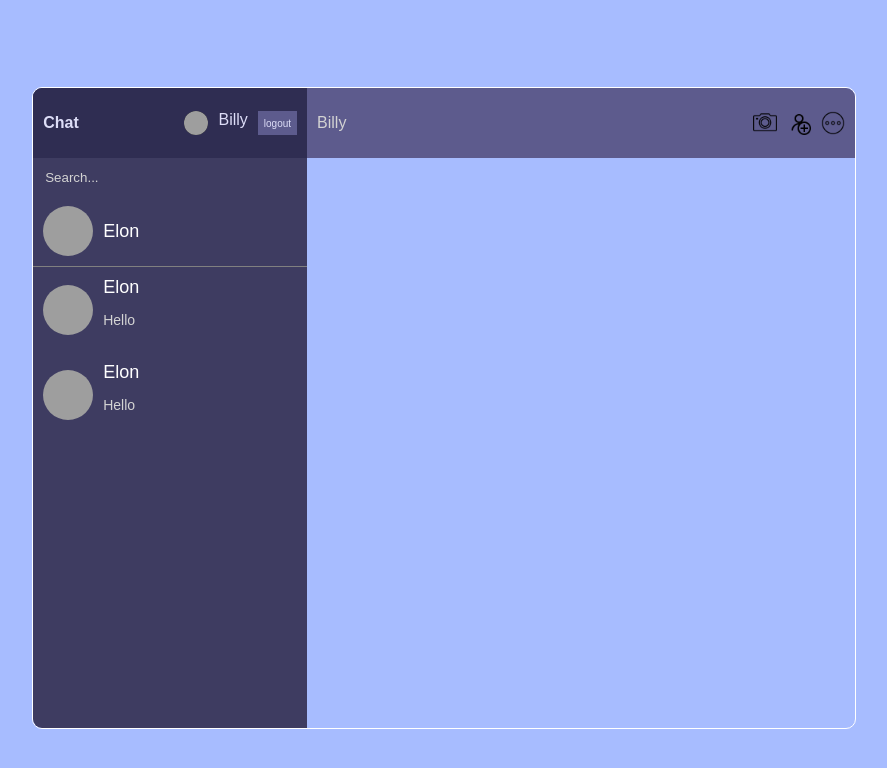
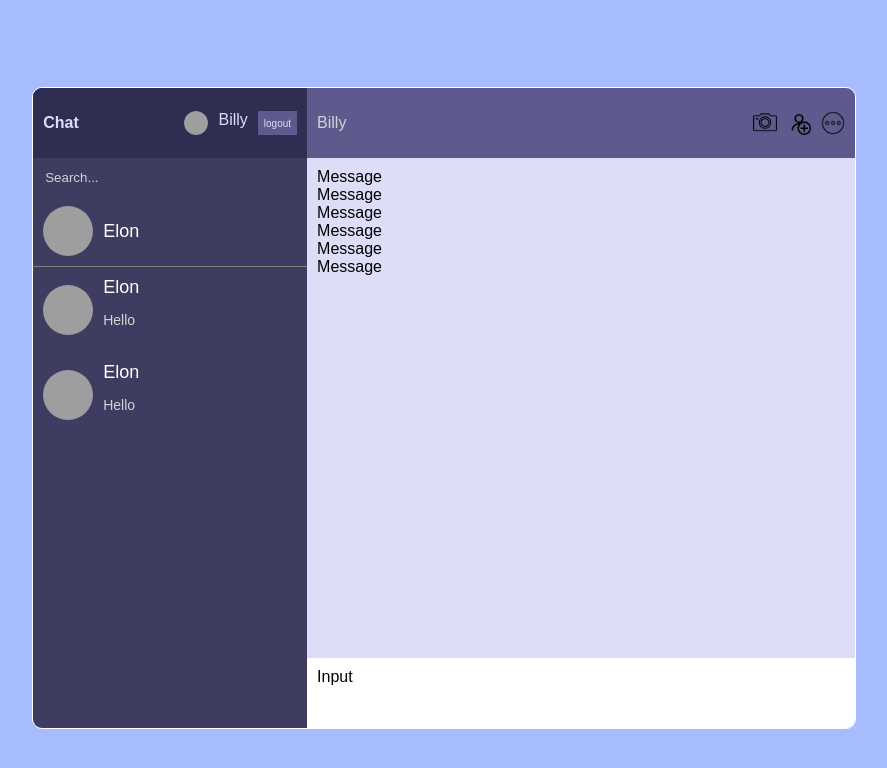
Before and after one commit to VasilGVasilev/simpleChat, a React (Create React App) app in the folder simplechat/: page / in a window 1280 px wide. Shown: the top 768 px of the page, without its empty margins (196-1083 px from the left). Built offline with nearby package versions, Linux system fonts and the light colour scheme; grey boxes are pictures that could not be loaded.

Commit message:
right side of chat mock ready

```diff
--- a/simplechat/src/componentsHome/RightSide/Chat.js
+++ b/simplechat/src/componentsHome/RightSide/Chat.js
@@ -3,6 +3,8 @@ import React from 'react'
 import Cam from '../../img/camera.png'
 import Add from '../../img/addUser.png'
 import More from '../../img/more.png'
+import Messages from './Messages'
+import Input from './Input'
 
 
 const Chat = () => {
@@ -16,6 +18,8 @@ const Chat = () => {
           <img src={More} alt="" />
         </div>
       </div>
+      <Messages></Messages>
+      <Input></Input>
     </div>
   )
 }
--- a/simplechat/src/componentsHome/RightSide/Input.js
+++ b/simplechat/src/componentsHome/RightSide/Input.js
@@ -2,8 +2,8 @@ import React from 'react'
 
 const Input = () => {
   return (
-    <div>
-
+    <div className='input'>
+      Input
     </div>
   )
 }
--- a/simplechat/src/componentsHome/RightSide/Message.js
+++ b/simplechat/src/componentsHome/RightSide/Message.js
@@ -3,7 +3,7 @@ import React from 'react'
 const Message = () => {
   return (
     <div>
-
+      Message
     </div>
   )
 }
--- /dev/null
+++ b/simplechat/src/componentsHome/RightSide/Messages.js
@@ -0,0 +1,17 @@
+import React from 'react'
+import Message from './Message'
+
+const Messages = () => {
+  return (
+    <div className='messages'>
+      <Message></Message>
+      <Message></Message>
+      <Message></Message>
+      <Message></Message>
+      <Message></Message>
+      <Message></Message>
+    </div>
+  )
+}
+
+export default Messages
--- a/simplechat/src/style.scss
+++ b/simplechat/src/style.scss
@@ -201,6 +201,18 @@ body{
                     cursor: pointer;
                 }
             }
+
+            .messages{
+                background-color: #ddddf7;
+                padding: 10px;
+                height: calc(100% - 160px); // INCLUDE PADDING AND MARGINS INTO CALC -> .chatInfo 70px + .input 70px + .messages padding 20px
+            }
+
+            .input{
+                height: 50px;
+                background-color: white;
+                padding: 10px;
+            }
         }
     }
 }
```
